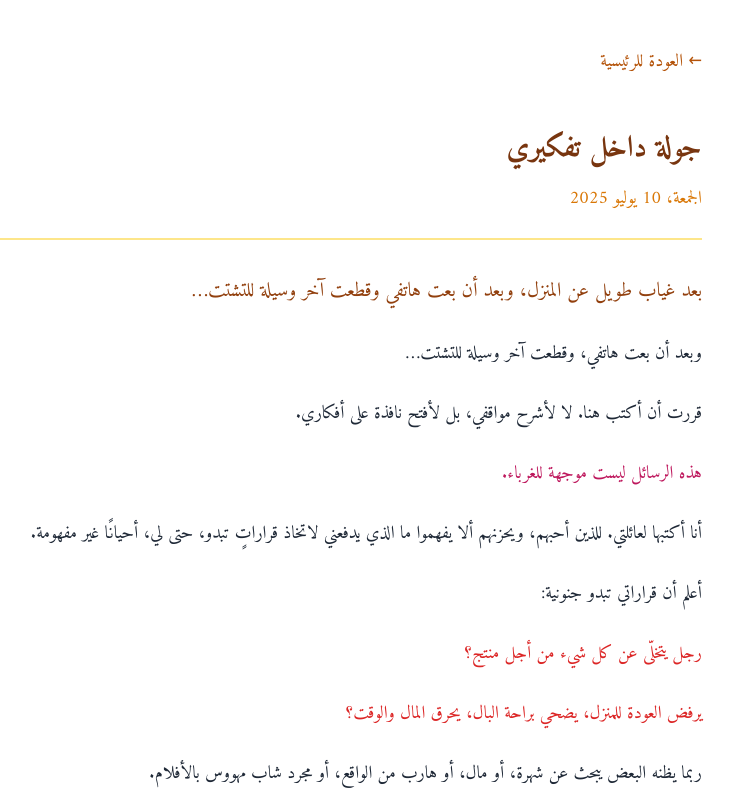
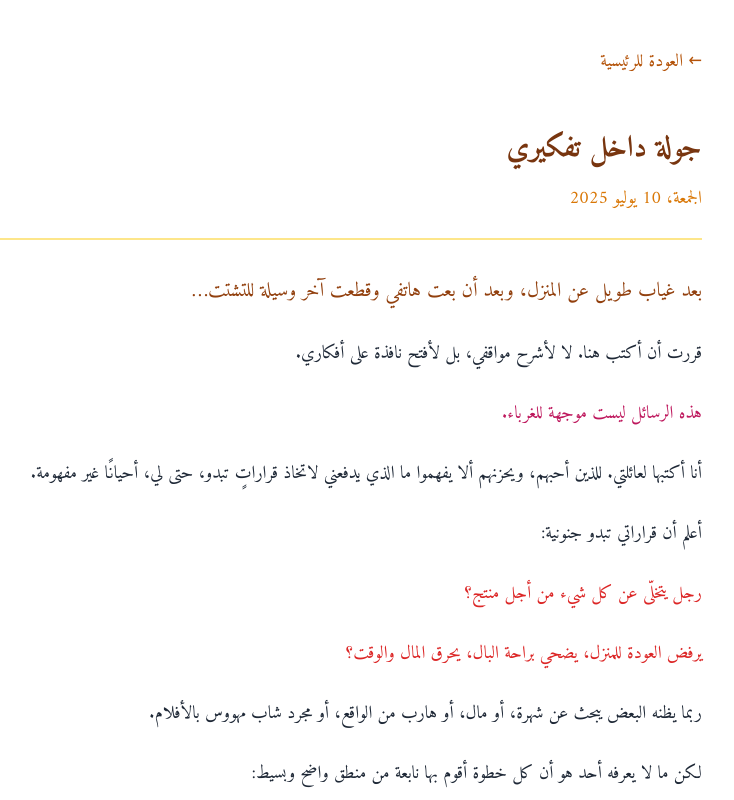
Before and after one commit to yassincodes/moyassin, a React (Vite) app: page /blog in a window 1280 px wide. Shown: the top 800 px of the page, without its empty margins (362-1096 px from the left). Built offline with nearby package versions, Linux system fonts and the light colour scheme.

Commit message:
Update Blog.jsx

```diff
--- a/src/components/Blog.jsx
+++ b/src/components/Blog.jsx
@@ -19,7 +19,7 @@ function Blog() {
             <p className="opening">بعد غياب طويل عن المنزل، وبعد أن بعت هاتفي وقطعت آخر وسيلة للتشتت…</p>
 
 
-          <p>وبعد أن بعت هاتفي، وقطعت آخر وسيلة للتشتت…</p>
+
 
           <p>قررت أن أكتب هنا. لا لأشرح مواقفي، بل لأفتح نافذة على أفكاري.</p>
 
```
